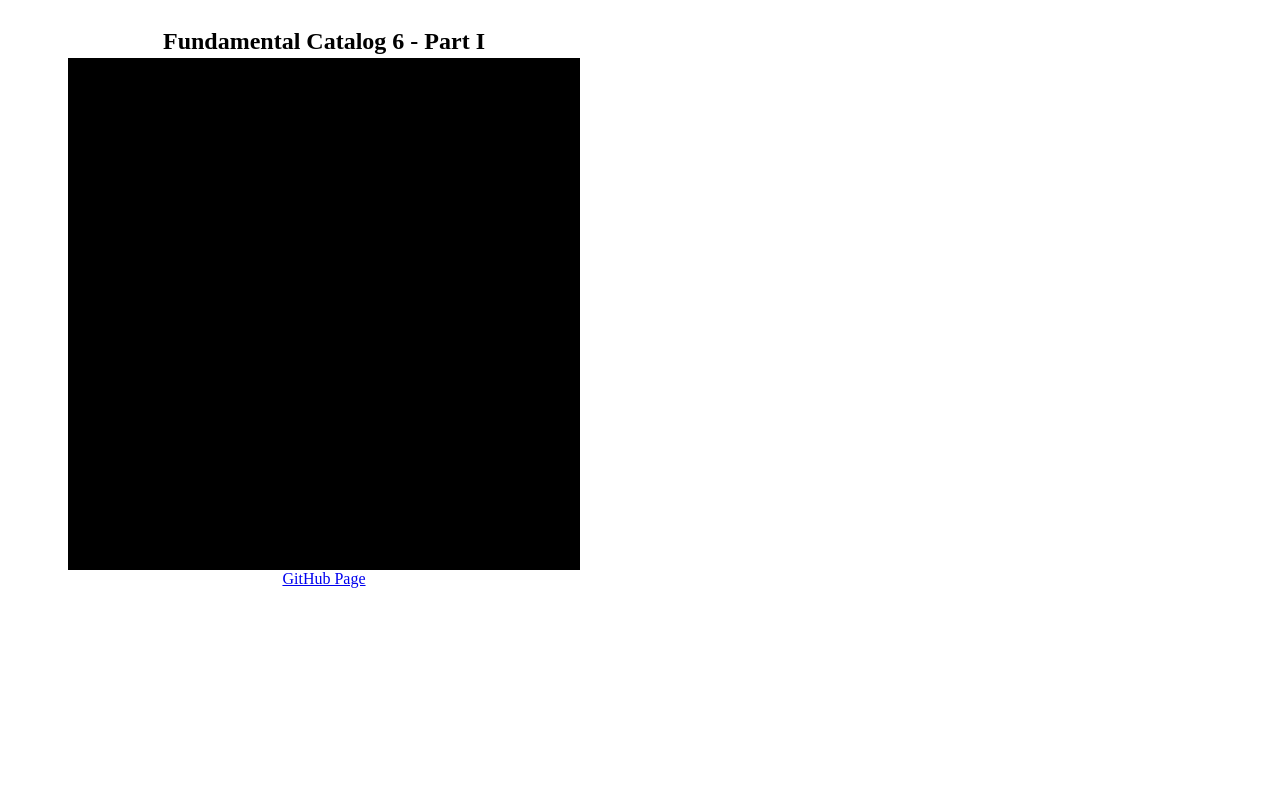
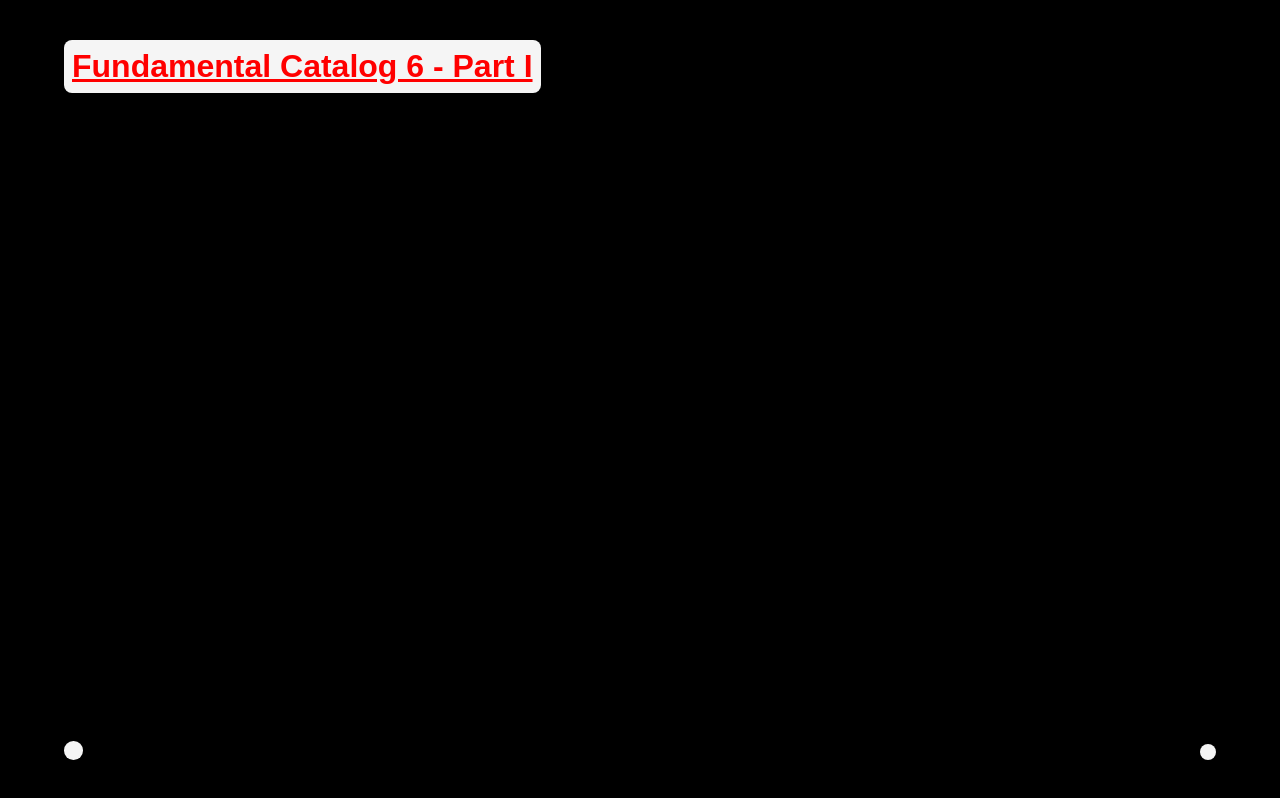
Before and after one commit to caseyshields/star-catalog, a plain HTML site: page index.html in a window 1280 px wide. Drawn offline with nearby package versions, Linux system fonts and the light colour scheme; no server answers.

Commit message:
improved layout

```diff
--- a/index.html
+++ b/index.html
@@ -4,20 +4,29 @@
         <meta charset="utf-8">
         <title>Starmap - Fundamental Catalog 6</title>
         <style>
-            section {
-                display: grid;
-                grid-template-columns: 1fr 1fr;
-                grid-template-rows: 50px 1fr;
-                justify-items: center;
+            * {
+                margin: 0;
+                padding: 0;
+                border: 0;
+                font-family: Arial, Helvetica, sans-serif;
             }
-            #title { grid-area: 1 / 1 / 2 / 2; }
-            #coordinate { grid-area: 1 / 2 / 2 / 3; }
-            #info { grid-area: 2 / 2 / 3 / 3; }
-            svg {
-                grid-area: 2 / 1 / 3 / 2;
+            #starchart {
+                position: absolute;
+                height: 100vh;
+                width: 100vw;
                 pointer-events:all;
                 background: black;
             }
+            #title { top: 5%; left: 5%; }
+            #coordinate { bottom: 5%; left: 5%;}
+            #info { bottom: 5%; right: 5%; }
+            .label {
+                position: absolute;
+                background-color: whitesmoke;
+                padding: 0.5em;
+                border-radius: 0.5em;
+            }
+            a { color: #FF0000; }
             circle { fill:white; }
             circle.selected { fill: #FF0000; }
             .graticule {
@@ -27,24 +36,21 @@
         </style>
     </head>
     <body>
-        <section>
-            <h1 id="title"> Fundamental Catalog 6 - Part I</h1>
-            <h3 id="coordinate"> </h3>
-            <svg width="512" height="512"></svg>
-            <h4 id="info"></h4>
-            <!-- <input id="magnitude" type="range" min="0" max="10" step="0.1" />  -->
-            </span>
-        </section>
-        <section>
-            <a href="https://github.com/caseyshields/starmap">GitHub Page</a>
-        </section>
+        <svg id="starchart"></svg>
+        <a id="title" class="label" href="https://github.com/caseyshields/starmap">
+            <h1> Fundamental Catalog 6 - Part I</h1>
+        </a>
+        <h3 id="coordinate" class="label"> </h3>
+        <h4 id="info" class="label"></h4>
+        <!-- <input id="magnitude" type="range" min="0" max="10" step="0.1" />  -->
+        </span>
 
         <script src="https://d3js.org/d3.v5.js"></script>
         <script src="starmap.js"></script>
         <script>
-            let svg = d3.select('svg');
-            let width = svg.attr("width");
-            let height = svg.attr("height");
+            let svg = d3.select('svg#starchart');
+            let width = 512
+            let height = 512;
 
             let info = d3.select('#info');
             let coordinate = d3.select('#coordinate');
```
